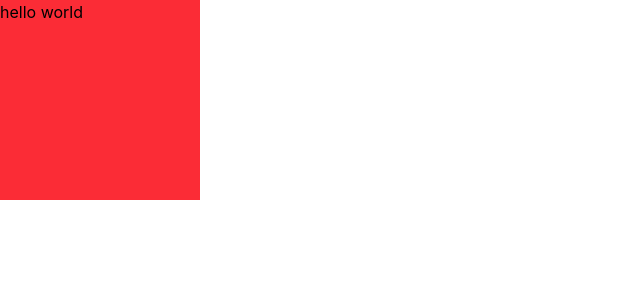
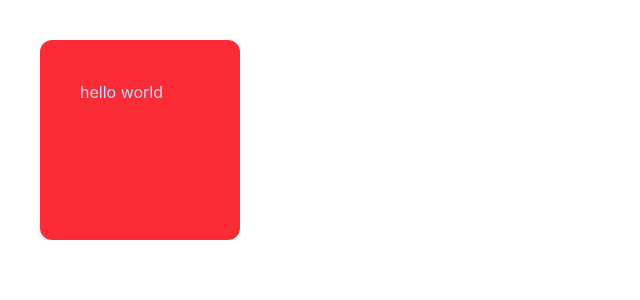
Before and after one commit to anjumhere/frontend-jobsync, a React (Vite) app: page / in a window 1280 px wide. Shown: the top 300 px of the page, without its empty margins (0-640 px from the left). Built offline with nearby package versions, Linux system fonts and the light colour scheme.

Commit message:
add readme.md

```diff
--- a/src/App.tsx
+++ b/src/App.tsx
@@ -2,7 +2,10 @@ function App() {
   const val = "hello world";
   return (
     <div>
-      <h1 className="bg-red-500 h-50 w-50"> {val}</h1>
+      <h1 className=" rounded-xl p-10 m-10 bg-red-500 h-50 w-50 text-blue-200 ">
+        {" "}
+        {val}
+      </h1>
     </div>
   );
 }
```
